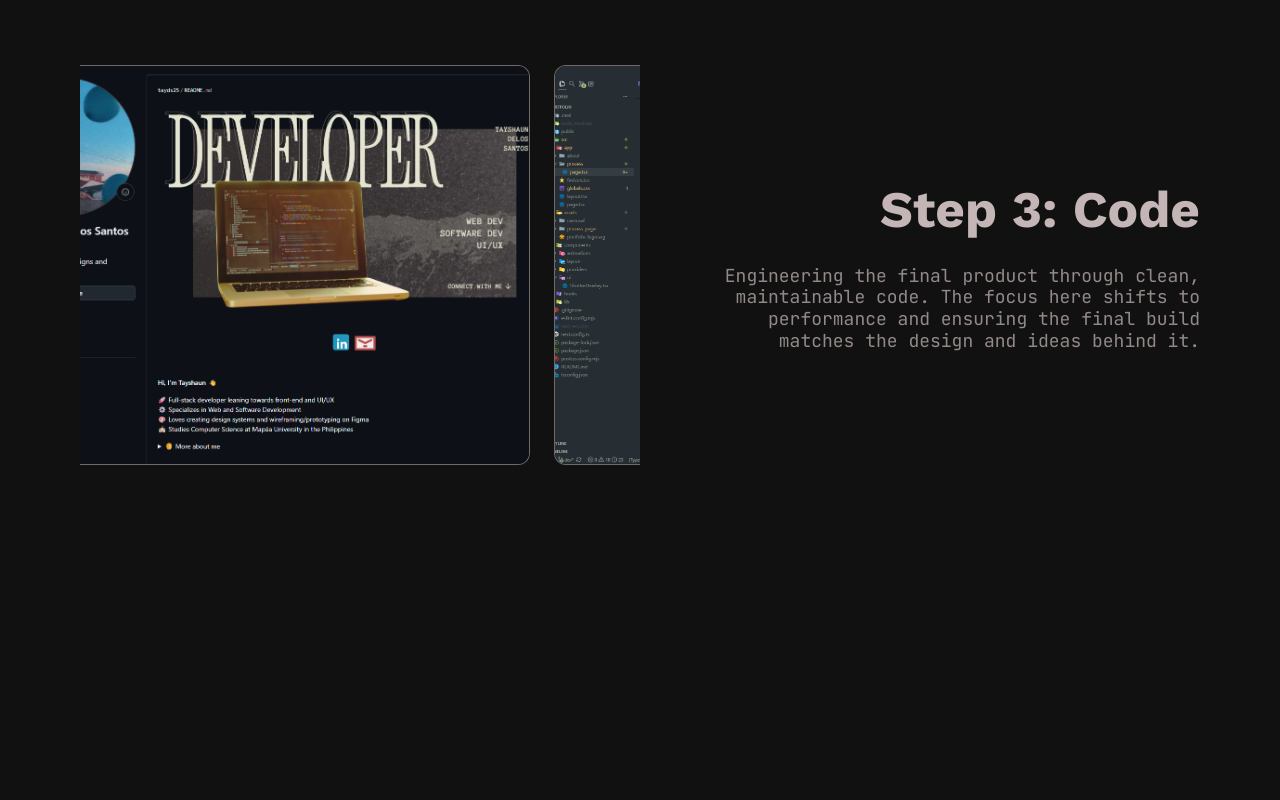
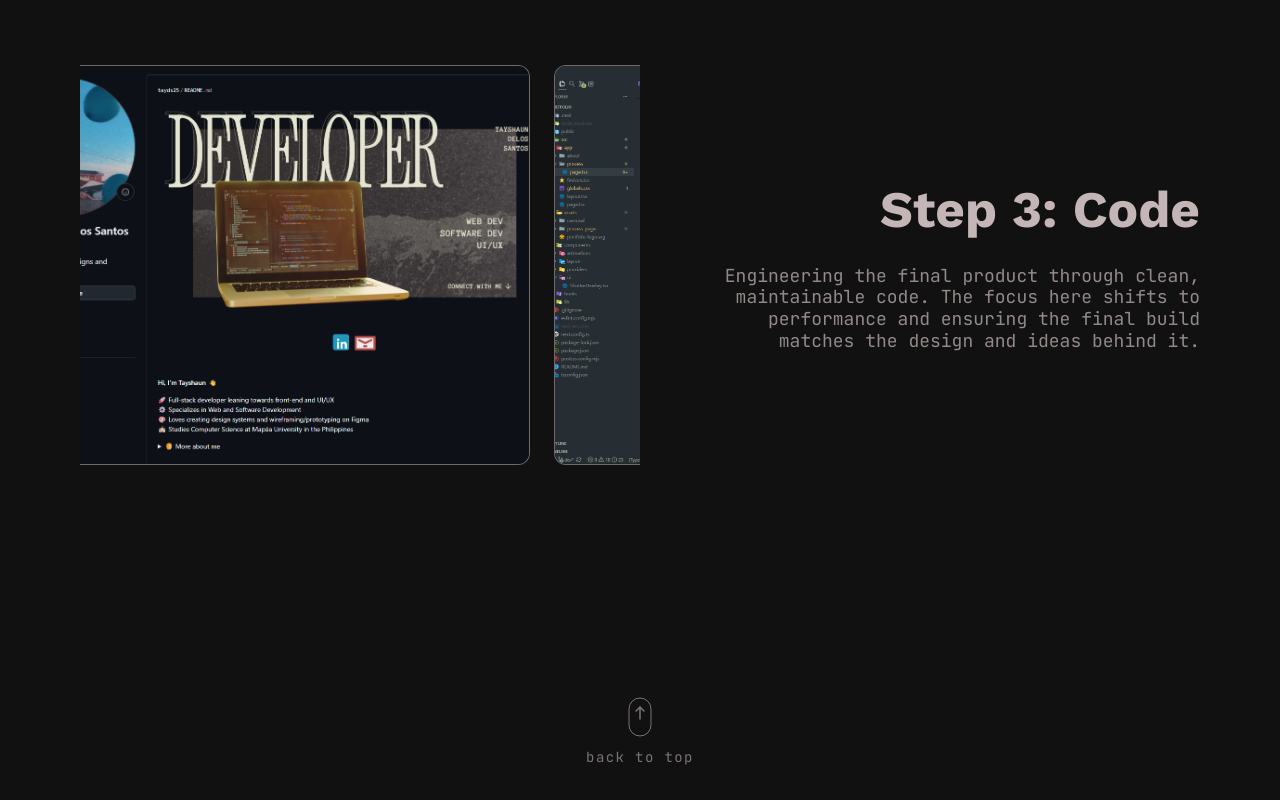
Before and after one commit to tayds25/portfolio, a Next.js app: page /process in a window 1280 px wide. Shown: the part 6253-7053 px from the top of the page. Before the commit the page ends 6910 px from the top, so only its background shows below. Built offline with nearby package versions, Linux system fonts and the light colour scheme.

Commit message:
Added a back to top button to avoid manual scrolling back

```diff
--- a/src/app/process/page.tsx
+++ b/src/app/process/page.tsx
@@ -178,6 +178,13 @@ export default function Process() {
 
         return () => clearInterval(interval);
     }, []);
+
+    const scrollToTop = () => {
+        window.scrollTo({
+            top: 0,
+            behavior: "smooth"
+        });
+    };
 
     const handleBackToHome = () => {
         if (shutterRef.current) {
@@ -396,6 +403,48 @@ export default function Process() {
             </div>
         </section>
 
+        {/* Back to Top */}
+        <div className="flex w-full justify-center pb-20 pt-10 bg-bg-screen">
+            <button
+                onClick={scrollToTop}
+                className="group flex cursor-pointer flex-col items-center gap-3 opacity-60 transition-opacity hover:opacity-100"
+            >
+                <svg
+                    width="24"
+                    height="40"
+                    viewBox="0 0 24 40"
+                    fill="none"
+                    xmlns="http://www.w3.org/2000/svg"
+                    className="stroke-color-primary transition-colors group-hover:stroke-color-accent"
+                >
+                    <rect x="1" y="1" width="22" height="38" rx="11" strokeWidth="1" stroke="currentColor" />
+
+                    <g className="animate-scroll-up">
+                        <path d="M8 18L12 14L16 18" stroke="currentColor" strokeWidth="1.5" strokeLinecap="round" strokeLinejoin="round" />
+                        <path d="M12 14V26" stroke="currentColor" strokeWidth="1.5" strokeLinecap="round" />
+                    </g>
+                </svg>
+
+                <style dangerouslySetInnerHTML={{
+                    __html: `
+                    @keyframes scrollUp {
+                        0% { transform: translateY(8px); opacity: 0; }
+                        20% { opacity: 1; }
+                        60% { transform: translateY(-4px); opacity: 1; }
+                        80%, 100% { transform: translateY(-4px); opacity: 0; }
+                    }
+                    .animate-scroll-up {
+                        animation: scrollUp 2s cubic-bezier(0.25, 1, 0.5, 1) infinite;
+                    }
+                    `,
+                }} />
+
+                <p className="font-body text-body-sm tracking-widest text-color-primary transition-colors group-hover:text-color-accent">
+                    back to top
+                </p>
+            </button>
+        </div>
+
         <ShutterOverlay ref={shutterRef} />
         </main>
     );
```
